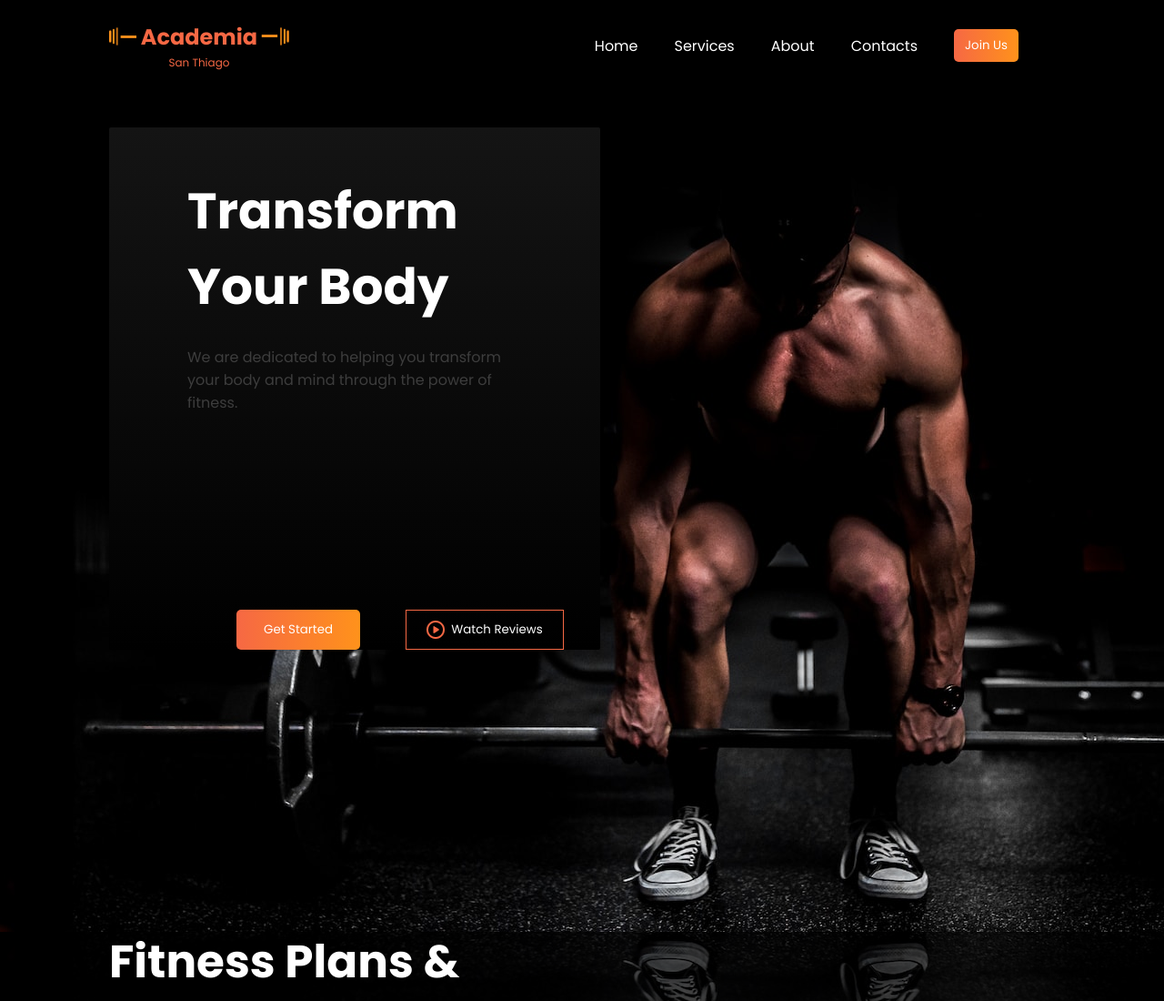
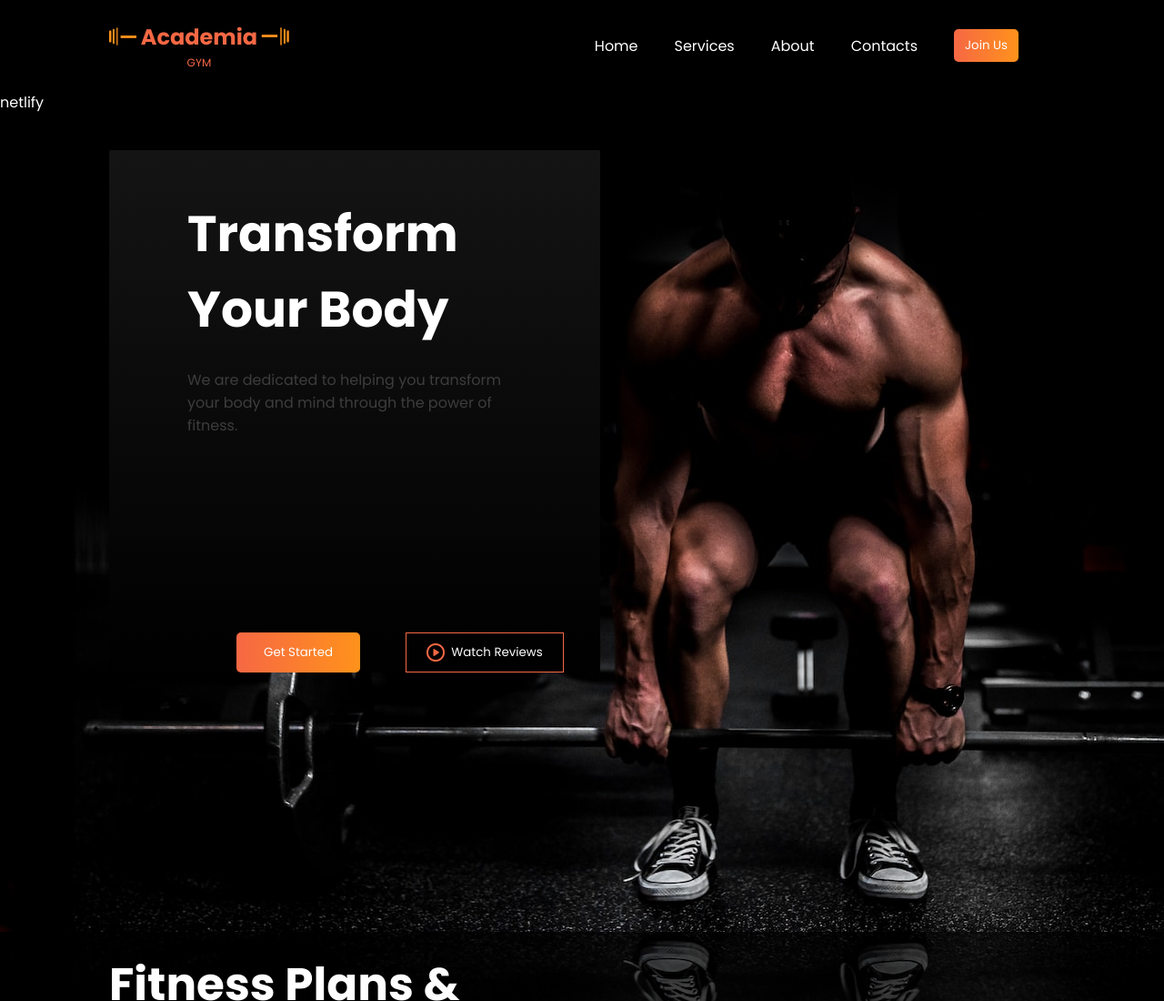
Before and after one commit to MatheusEduardo021/gym-work-around, a plain HTML site: page index.html in a window 1280 px wide. Shown: the top 1100 px of the page at 91% size. Drawn offline with nearby package versions, Linux system fonts and the light colour scheme.

Commit message:
logo edited

```diff
--- a/index.html
+++ b/index.html
@@ -21,7 +21,7 @@
                 <h2><a href="#">Academia</a></h2>
                 <img src="./src/images/logo.png" alt="logo" class="logo-img rotate">
             </div>
-            <p class="sub-logo">San Thiago</p>
+            <p class="sub-logo">GYM</p>
         </div>
 
         <nav class="nav">
@@ -34,7 +34,7 @@
             </ul>
         </nav>
     </header>
-
+    netlify
     <main id="home">
         <div class="container main-sr">
             <div class="box">
```
